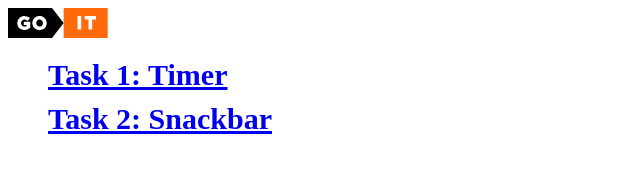
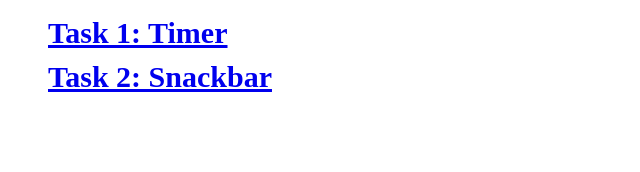
Before and after one commit to ku-anna/goit-js-hw-10, a plain HTML site: page index.html in a window 1280 px wide. Shown: the whole page, without its empty margins (0-640 px from the left). Drawn offline with Linux system fonts and the light colour scheme.

Commit message:
Deploying to gh-pages from @ ku-anna/goit-js-hw-10@2126327346e6091ee19378c9d99eca06e8716d07 🚀

```diff
--- a/index.html
+++ b/index.html
@@ -9,20 +9,6 @@
     <link rel="stylesheet" crossorigin href="/goit-js-hw-10/assets/index-DmO0dN8A.css">
   </head>
   <body>
-    <header class="header">
-  <div class="container">
-    <nav class="nav">
-      <a class="nav-logo" href="./index.html" aria-label="Site logo">
-        <svg class="nav-logo-icon" width="100" height="30">
-          <use href="/goit-js-hw-10/assets/sprite-E8vg0sBb.svg#logo"></use>
-        </svg>
-      </a>
-      <ul class="nav-list"></ul>
-    </nav>
-  </div>
-</header>
-
-
     <main>
       <ul>
         <li><a href="./1-timer.html">Task 1: Timer</a></li>
```
Also changed, not shown: assets/sprite-E8vg0sBb.svg (deleted).
